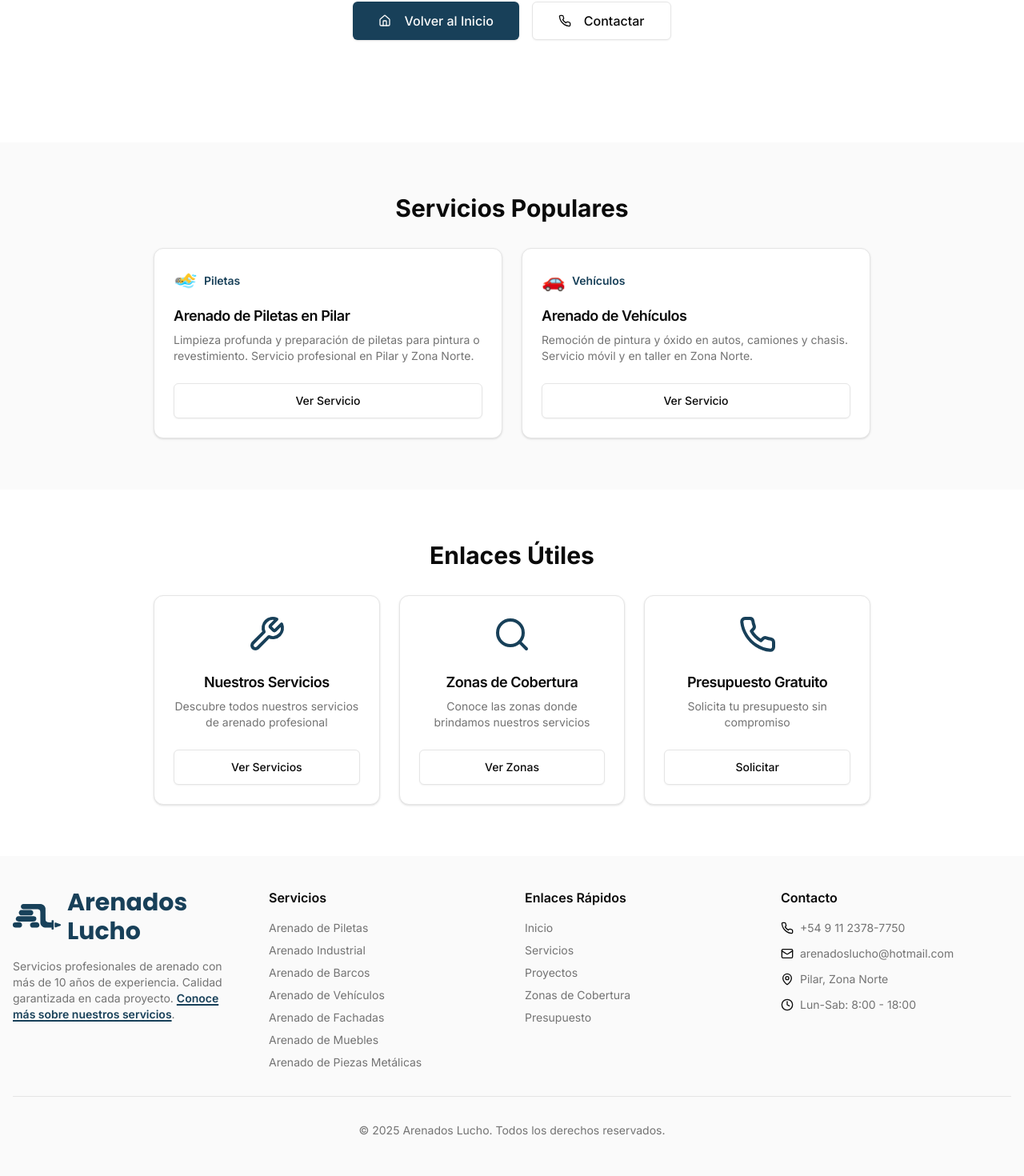
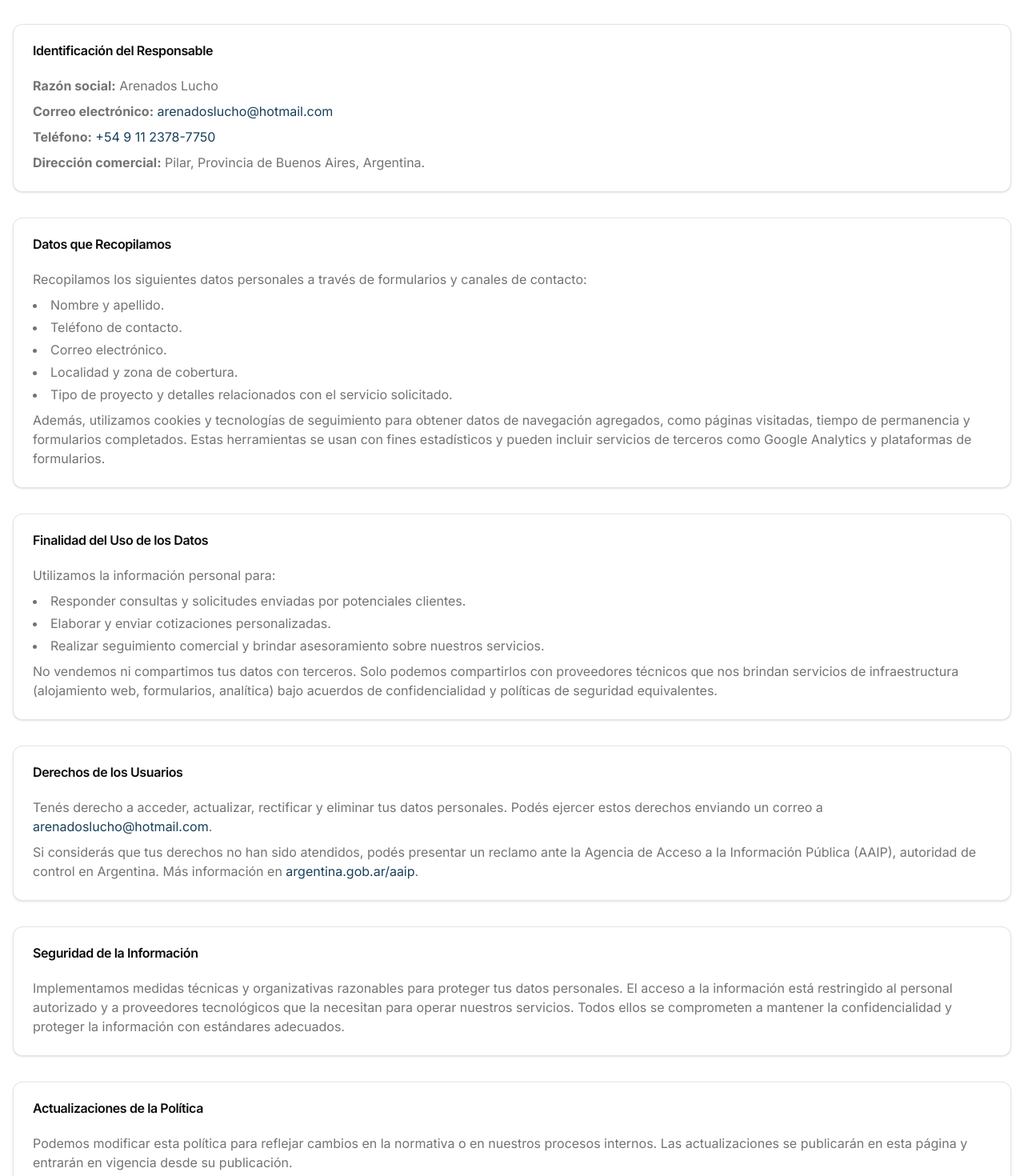
Before and after one commit to josecoronel20/proyecto-SEOarenadosLucho, a Next.js app: page /politica-de-privacidad in a window 1280 px wide. Before the commit this address had no page. Shown: the part 418-1888 px from the top of the page at 80% size. Built offline with nearby package versions, Linux system fonts and the light colour scheme.

Commit message:
add politics privacy

```diff
--- /dev/null
+++ b/src/app/politica-de-privacidad/page.tsx
@@ -0,0 +1,167 @@
+import Link from "next/link"
+import type { Metadata } from "next"
+import { Breadcrumbs } from "@/components/common/Breadcrumbs"
+import { Card, CardContent, CardHeader, CardTitle } from "@/components/ui/card"
+
+export const metadata: Metadata = {
+  title: "Política de Privacidad | Arenados Lucho",
+  description:
+    "Conoce cómo Arenados Lucho recopila, utiliza y protege tus datos personales. Información sobre derechos, finalidades y contacto de privacidad.",
+  alternates: {
+    canonical: "/politica-de-privacidad"
+  },
+  openGraph: {
+    title: "Política de Privacidad | Arenados Lucho",
+    description:
+      "Transparencia en el tratamiento de tus datos personales por parte de Arenados Lucho. Conoce tus derechos y cómo proteger tu información.",
+    type: "website",
+    locale: "es_AR"
+  },
+  robots: {
+    index: true,
+    follow: true,
+    googleBot: {
+      index: true,
+      follow: true,
+      "max-image-preview": "large",
+      "max-snippet": -1,
+      "max-video-preview": -1
+    }
+  }
+}
+
+const lastUpdate = "7 de noviembre de 2025"
+
+export default function PoliticaDePrivacidadPage() {
+  return (
+    <div className="min-h-screen">
+      <Breadcrumbs segments={[{ label: "Política de privacidad" }]} />
+
+      <section className="py-16 bg-muted/50">
+        <div className="container mx-auto px-4">
+          <div className="max-w-3xl mx-auto text-center">
+            <h1 className="text-4xl md:text-5xl font-bold mb-6">Política de Privacidad</h1>
+            <p className="text-muted-foreground text-lg">
+              En Arenados Lucho valoramos tu confianza. Esta política explica qué datos recopilamos, para qué los
+              usamos, cómo los protegemos y qué derechos podés ejercer conforme a la normativa vigente en Argentina.
+            </p>
+          </div>
+        </div>
+      </section>
+
+      <section className="py-16">
+        <div className="container mx-auto px-4">
+          <div className="grid gap-8">
+            <Card>
+              <CardHeader>
+                <CardTitle>Identificación del Responsable</CardTitle>
+              </CardHeader>
+              <CardContent className="space-y-2 text-muted-foreground">
+                <p>
+                  <strong>Razón social:</strong> Arenados Lucho
+                </p>
+                <p>
+                  <strong>Correo electrónico:</strong> <Link href="mailto:arenadoslucho@hotmail.com" className="text-primary">arenadoslucho@hotmail.com</Link>
+                </p>
+                <p>
+                  <strong>Teléfono:</strong> <Link href="tel:+5491123787750" className="text-primary">+54 9 11 2378-7750</Link>
+                </p>
+                <p>
+                  <strong>Dirección comercial:</strong> Pilar, Provincia de Buenos Aires, Argentina.
+                </p>
+              </CardContent>
+            </Card>
+
+            <Card>
+              <CardHeader>
+                <CardTitle>Datos que Recopilamos</CardTitle>
+              </CardHeader>
+              <CardContent className="space-y-2 text-muted-foreground">
+                <p>Recopilamos los siguientes datos personales a través de formularios y canales de contacto:</p>
+                <ul className="list-disc list-inside space-y-1">
+                  <li>Nombre y apellido.</li>
+                  <li>Teléfono de contacto.</li>
+                  <li>Correo electrónico.</li>
+                  <li>Localidad y zona de cobertura.</li>
+                  <li>Tipo de proyecto y detalles relacionados con el servicio solicitado.</li>
+                </ul>
+                <p>
+                  Además, utilizamos cookies y tecnologías de seguimiento para obtener datos de navegación agregados,
+                  como páginas visitadas, tiempo de permanencia y formularios completados. Estas herramientas se usan con
+                  fines estadísticos y pueden incluir servicios de terceros como Google Analytics y plataformas de
+                  formularios.
+                </p>
+              </CardContent>
+            </Card>
+
+            <Card>
+              <CardHeader>
+                <CardTitle>Finalidad del Uso de los Datos</CardTitle>
+              </CardHeader>
+              <CardContent className="space-y-2 text-muted-foreground">
+                <p>Utilizamos la información personal para:</p>
+                <ul className="list-disc list-inside space-y-1">
+                  <li>Responder consultas y solicitudes enviadas por potenciales clientes.</li>
+                  <li>Elaborar y enviar cotizaciones personalizadas.</li>
+                  <li>Realizar seguimiento comercial y brindar asesoramiento sobre nuestros servicios.</li>
+                </ul>
+                <p>
+                  No vendemos ni compartimos tus datos con terceros. Solo podemos compartirlos con proveedores técnicos
+                  que nos brindan servicios de infraestructura (alojamiento web, formularios, analítica) bajo acuerdos de
+                  confidencialidad y políticas de seguridad equivalentes.
+                </p>
+              </CardContent>
+            </Card>
+
+            <Card>
+              <CardHeader>
+                <CardTitle>Derechos de los Usuarios</CardTitle>
+              </CardHeader>
+              <CardContent className="space-y-2 text-muted-foreground">
+                <p>
+                  Tenés derecho a acceder, actualizar, rectificar y eliminar tus datos personales. Podés ejercer estos
+                  derechos enviando un correo a <Link href="mailto:arenadoslucho@hotmail.com" className="text-primary">arenadoslucho@hotmail.com</Link>.
+                </p>
+                <p>
+                  Si considerás que tus derechos no han sido atendidos, podés presentar un reclamo ante la Agencia de
+                  Acceso a la Información Pública (AAIP), autoridad de control en Argentina. Más información en
+                  <Link href="https://www.argentina.gob.ar/aaip" className="text-primary" target="_blank" rel="noopener noreferrer"> argentina.gob.ar/aaip</Link>.
+                </p>
+              </CardContent>
+            </Card>
+
+            <Card>
+              <CardHeader>
+                <CardTitle>Seguridad de la Información</CardTitle>
+              </CardHeader>
+              <CardContent className="space-y-2 text-muted-foreground">
+                <p>
+                  Implementamos medidas técnicas y organizativas razonables para proteger tus datos personales. El
+                  acceso a la información está restringido al personal autorizado y a proveedores tecnológicos que la
+                  necesitan para operar nuestros servicios. Todos ellos se comprometen a mantener la confidencialidad y
+                  proteger la información con estándares adecuados.
+                </p>
+              </CardContent>
+            </Card>
+
+            <Card>
+              <CardHeader>
+                <CardTitle>Actualizaciones de la Política</CardTitle>
+              </CardHeader>
+              <CardContent className="space-y-2 text-muted-foreground">
+                <p>
+                  Podemos modificar esta política para reflejar cambios en la normativa o en nuestros procesos
+                  internos. Las actualizaciones se publicarán en esta página y entrarán en vigencia desde su
+                  publicación.
+                </p>
+                <p>
+                  <strong>Fecha de última revisión:</strong> {lastUpdate}.
+                </p>
+              </CardContent>
+            </Card>
+          </div>
+        </div>
+      </section>
+    </div>
+  )
+}
--- a/src/components/footer.tsx
+++ b/src/components/footer.tsx
@@ -54,6 +54,10 @@ const quickLinks = [
   {
     title: "Presupuesto",
     href: "/presupuesto-rapido"
+  },
+  {
+    title: "Política de Privacidad",
+    href: "/politica-de-privacidad"
   }
 ]
 
--- a/src/components/homeComponents/HeroSection.tsx
+++ b/src/components/homeComponents/HeroSection.tsx
@@ -25,7 +25,7 @@ export function HeroSection() {
           </h1>
 
           <p className="text-lg md:text-xl text-gray-700 mb-6 max-w-2xl mx-auto">
-            Acondicionamos y preparamos superficies —incluyendo metales— para pintura y revestimiento. Trabajamos con equipos industriales propios y coordinamos el ingreso en obra para optimizar tiempos.
+          Realizamos trabajos de restauración y preparación de superficies en todo tipo de proyectos. Disponemos de equipos propios y planificamos cada etapa para optimizar tiempos y resultados.
           </p>
 
           <p className="text-sm text-gray-500 mb-6">
--- a/src/components/homeComponents/WhatIsSandblastingSection.tsx
+++ b/src/components/homeComponents/WhatIsSandblastingSection.tsx
@@ -1,4 +1,13 @@
-import { CheckCircle, Shield, Zap, Wrench, AirVent, Package, Target, Sparkles } from "lucide-react";
+import {
+  CheckCircle,
+  Shield,
+  Zap,
+  Wrench,
+  AirVent,
+  Package,
+  Target,
+  Sparkles,
+} from "lucide-react";
 import { WhatsAppButton } from "@/components/common/WhatsAppButton";
 import Link from "next/link";
 import { Button } from "@/components/ui/button";
@@ -6,22 +15,28 @@ import Image from "next/image";
 
 export function WhatIsSandblastingSection() {
   return (
-    <section id="what-is-sandblasting" className="py-20 bg-gradient-to-br from-gray-50 to-white">
+    <section
+      id="what-is-sandblasting"
+      className="py-20 bg-gradient-to-br from-gray-50 to-white"
+    >
       <div className="container max-w-7xl mx-auto px-4">
         {/* Header Section */}
         <div className="text-center mb-16">
           <h2 className="text-4xl md:text-5xl font-bold text-gray-900 mb-6">
-            ¿Qué es el <span className="text-primary">Arenado</span> o{" "}
-            <span className="text-primary">Sandblasting</span>?
+            ¿Qué es el <span className="text-primary">Arenado</span>?
           </h2>
           <p className="text-xl text-gray-600 max-w-4xl mx-auto leading-relaxed mb-8">
-            El <strong>arenado</strong> (también conocido como <strong>sandblasting</strong> o <strong>granallado</strong>) es una técnica industrial que proyecta partículas abrasivas a alta presión sobre superficies para eliminar pintura, óxido, sarro y contaminantes.
-            Se utiliza para <strong>preparación de superficies</strong> antes de aplicar nuevos recubrimientos, mejorando la adherencia y durabilidad.
+            El <strong>arenado</strong> (también conocido como{" "}
+            <strong>sandblasting</strong> o <strong>granallado</strong>) es una
+            técnica industrial que proyecta partículas abrasivas a alta presión
+            sobre superficies para eliminar pintura, óxido, sarro y
+            contaminantes. Se utiliza como método de limpieza profunda y{" "}
+            <strong>preparación de superficies</strong> antes de aplicar nuevos
+            recubrimientos, mejorando la adherencia y durabilidad.
           </p>
 
           {/* Ventajas y tipos de abrasivos */}
-          <div className="grid md:grid-cols-2 gap-8 max-w-5xl mx-auto mt-12">
-            <div className="bg-primary/5 p-8 rounded-xl border-l-4 border-primary text-left">
+          <div className="bg-primary/5 p-8 rounded-xl border-l-4 border-primary text-left max-w-2xl mx-auto">
             <h3 className="text-2xl font-semibold text-primary mb-6">
               Ventajas sobre métodos tradicionales
             </h3>
@@ -29,7 +44,8 @@ export function WhatIsSandblastingSection() {
               <li className="flex items-start gap-3">
                 <CheckCircle className="h-5 w-5 text-primary mt-1 flex-shrink-0" />
                 <span className="text-gray-700">
-                    <strong>Más rápido</strong> que lijado manual o decapado químico
+                  <strong>Más rápido</strong> que lijado manual o decapado
+                  químico
                 </span>
               </li>
               <li className="flex items-start gap-3">
@@ -41,7 +57,8 @@ export function WhatIsSandblastingSection() {
               <li className="flex items-start gap-3">
                 <CheckCircle className="h-5 w-5 text-primary mt-1 flex-shrink-0" />
                 <span className="text-gray-700">
-                    <strong>Rugosidad controlada</strong> para mejor adherencia de pintura
+                  <strong>Rugosidad controlada</strong> para mejor adherencia de
+                  pintura
                 </span>
               </li>
               <li className="flex items-start gap-3">
@@ -51,31 +68,6 @@ export function WhatIsSandblastingSection() {
                 </span>
               </li>
             </ul>
-            </div>
-
-            <div className="bg-white p-8 rounded-xl shadow-md border border-gray-200 text-left">
-              <h3 className="text-2xl font-semibold text-gray-900 mb-6">
-                Tipos de abrasivos utilizados
-              </h3>
-              <ul className="space-y-3 text-gray-700">
-                <li className="flex items-start gap-3">
-                  <span className="font-semibold text-primary">• Granalla metálica:</span>
-                  <span>Para metales y estructuras industriales</span>
-                </li>
-                <li className="flex items-start gap-3">
-                  <span className="font-semibold text-primary">• Arena de sílice:</span>
-                  <span>Para superficies de hormigón y piedra</span>
-                </li>
-                <li className="flex items-start gap-3">
-                  <span className="font-semibold text-primary">• Óxido de aluminio:</span>
-                  <span>Para trabajos de precisión y acabados finos</span>
-                </li>
-                <li className="flex items-start gap-3">
-                  <span className="font-semibold text-primary">• Bicarbonato de sodio:</span>
-                  <span>Para superficies delicadas sin dañar el sustrato</span>
-                </li>
-              </ul>
-            </div>
           </div>
         </div>
 
@@ -137,7 +129,8 @@ export function WhatIsSandblastingSection() {
         {/* Equipment Functioning Section */}
         <div className="bg-white rounded-2xl p-8 shadow-xl mb-16">
           <h3 className="text-3xl font-bold text-gray-900 mb-8 text-center">
-            ¿Cómo Funciona el <span className="text-primary">Equipo de Arenado</span>?
+            ¿Cómo Funciona el{" "}
+            <span className="text-primary">Equipo de Arenado</span>?
           </h3>
 
           {/* Imagen explicativa */}
@@ -161,7 +154,8 @@ export function WhatIsSandblastingSection() {
                 Compresor de Aire
               </h4>
               <p className="text-gray-600 text-sm leading-relaxed">
-                Genera <strong>aire a alta presión</strong>, que se conduce por una manguera hasta la tolva.
+                Genera <strong>aire a alta presión</strong>, que se conduce por
+                una manguera hasta la tolva.
               </p>
             </div>
 
@@ -173,7 +167,8 @@ export function WhatIsSandblastingSection() {
                 Tolva o Tanque Presurizado
               </h4>
               <p className="text-gray-600 text-sm leading-relaxed">
-                Contiene el <strong>abrasivo</strong>. El aire comprimido mezcla y expulsa la arena por una manguera hacia la boquilla.
+                Contiene el <strong>abrasivo</strong>. El aire comprimido mezcla
+                y expulsa la arena por una manguera hacia la boquilla.
               </p>
             </div>
 
@@ -185,7 +180,9 @@ export function WhatIsSandblastingSection() {
                 Boquilla de Arenado
               </h4>
               <p className="text-gray-600 text-sm leading-relaxed">
-                El operador dirige el <strong>chorro de aire y arena</strong> sobre la superficie, removiendo pintura, óxido, impurezas o revestimientos antiguos.
+                El operador dirige el <strong>chorro de aire y arena</strong>{" "}
+                sobre la superficie, removiendo pintura, óxido, impurezas o
+                revestimientos antiguos.
               </p>
             </div>
 
@@ -197,14 +194,17 @@ export function WhatIsSandblastingSection() {
                 Resultado
               </h4>
               <p className="text-gray-600 text-sm leading-relaxed">
-                La superficie queda <strong>limpia, con rugosidad controlada</strong>, lista para aplicar pintura, epoxi o revestimientos protectores.
+                La superficie queda{" "}
+                <strong>limpia, con rugosidad controlada</strong>, lista para
+                aplicar pintura, epoxi o revestimientos protectores.
               </p>
             </div>
           </div>
 
           <div className="bg-primary/5 rounded-xl p-6 border-2 border-primary/20 text-center">
             <p className="text-lg text-gray-700 mb-4">
-              ¿Necesitás conocer el <strong>espacio requerido</strong> para ubicar el compresor y la camioneta en tu obra?
+              ¿Necesitás conocer el <strong>espacio requerido</strong> para
+              ubicar el compresor y la camioneta en tu obra?
             </p>
             <Button
               size="lg"
@@ -238,9 +238,11 @@ export function WhatIsSandblastingSection() {
                 Arenado de Piletas en Pilar - Proceso Profesional
               </h4>
               <p className="text-gray-600 mb-6 leading-relaxed">
-                Observa en este video cómo realizamos el <strong>arenado profesional</strong> de piletas en Pilar.
-                El proceso elimina completamente algas, sarro y pintura vieja, dejando la superficie perfectamente
-                preparada para nuevos revestimientos sin dañar la estructura.
+                Observa en este video cómo realizamos el{" "}
+                <strong>arenado profesional</strong> de piletas en Pilar. El
+                proceso elimina completamente algas, sarro y pintura vieja,
+                dejando la superficie perfectamente preparada para nuevos
+                revestimientos sin dañar la estructura.
               </p>
             </div>
             <div className="relative h-[400px] lg:h-[500px]">
@@ -254,7 +256,10 @@ export function WhatIsSandblastingSection() {
                 autoPlay
                 aria-label="Video demostrativo del proceso de arenado de piletas en Pilar - Sandblasting profesional"
               >
-                <source src="/videos/arenado-pileta-pilar-video.mp4" type="video/mp4" />
+                <source
+                  src="/videos/arenado-pileta-pilar-video.mp4"
+                  type="video/mp4"
+                />
                 <p className="text-center text-gray-500 p-4">
                   Tu navegador no soporta la reproducción de video.
                   <a
@@ -347,13 +352,12 @@ export function WhatIsSandblastingSection() {
               <strong>Sandblasting</strong> Profesional?
             </h3>
             <p className="text-lg mb-6 opacity-90">
-              Más de 20 años de experiencia en Pilar, Zona Norte, Zona Oeste y CABA.
-              Equipos propios y personal capacitado para garantizar resultados profesionales.
+              Más de 20 años de experiencia en Pilar, Zona Norte, Zona Oeste y
+              CABA. Equipos propios y personal capacitado para garantizar
+              resultados profesionales.
             </p>
             <div className="flex flex-col sm:flex-row gap-4 justify-center">
-              <WhatsAppButton
-
-              />
+              <WhatsAppButton />
               <a
                 href="/presupuesto-rapido"
                 className="border-2 border-white text-white px-8 py-3 rounded-lg font-semibold hover:bg-white hover:text-primary transition-colors"
```
Lines whose indentation alone changed are shown as unchanged.
